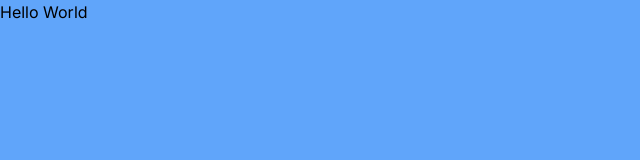
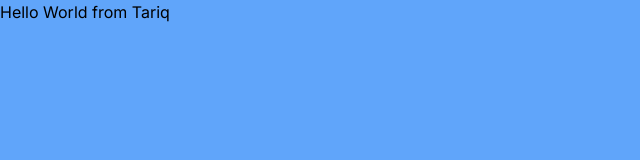
Before and after one commit to tariqmaster/hackathon, a Next.js app: page / in a window 1280 px wide. Shown: the top 160 px of the page, without its empty margins (0-640 px from the left). Built offline with nearby package versions, Linux system fonts and the light colour scheme.

Commit message:
Update navbar.jsx
adding my name to check online vercel update.

```diff
--- a/components/navbar.jsx
+++ b/components/navbar.jsx
@@ -4,7 +4,7 @@ const Navbar = () => {
   return (
     <div>
         <div>
-            Hello World
+            Hello World from Tariq
         </div>
     </div>
   )
```
